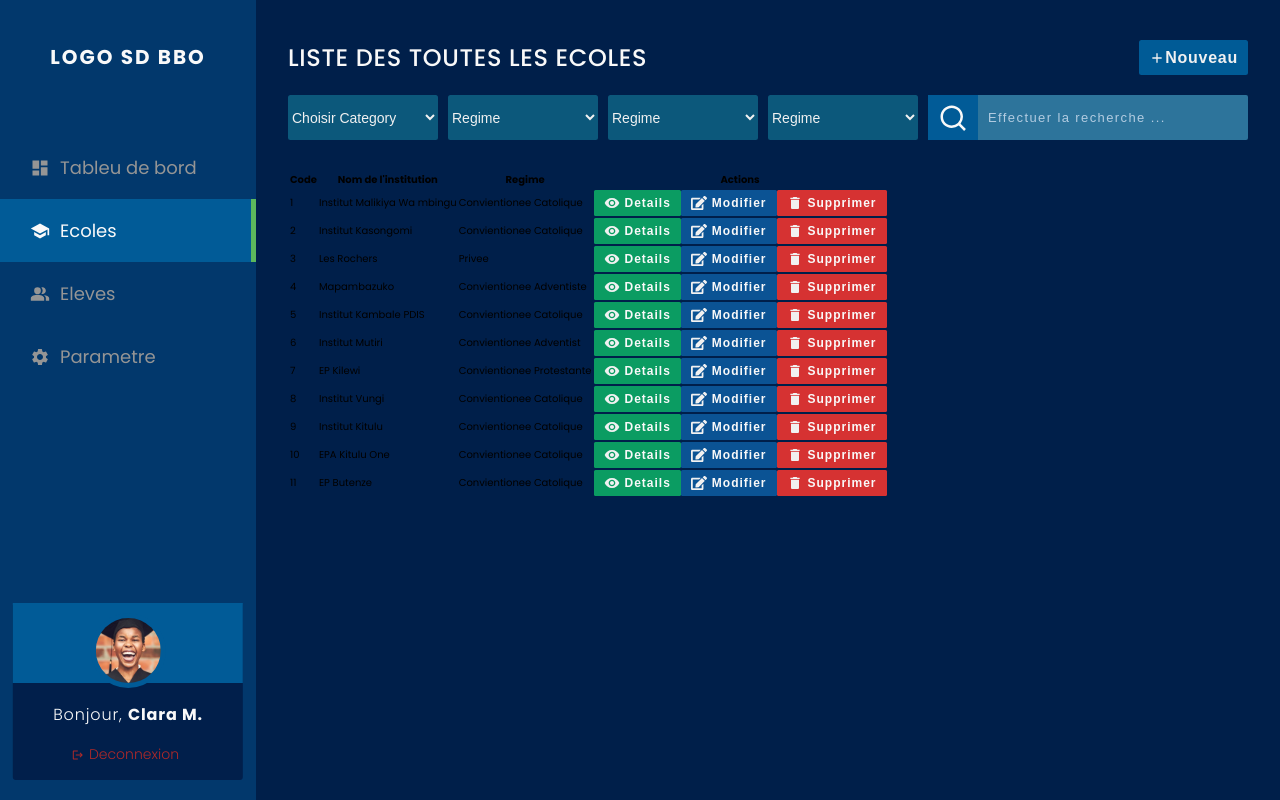
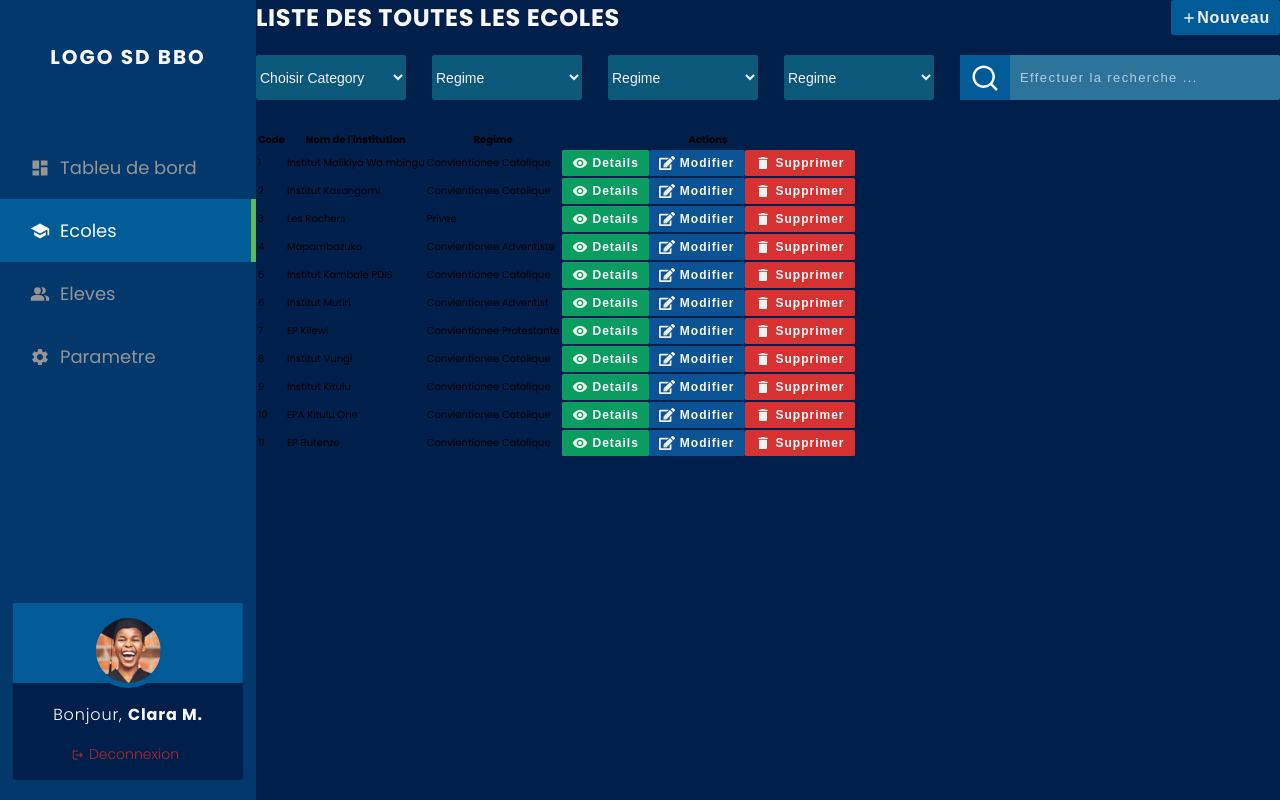
Before and after one commit to Mechack08/academic-subdivision-school-management, a React (Create React App) app: page /ecoles in a window 1280 px wide. Built offline with nearby package versions, Linux system fonts and the light colour scheme.

Commit message:
move general style to the main css file

```diff
--- a/src/components/school/school.css
+++ b/src/components/school/school.css
@@ -1,8 +1,3 @@
-.school-container {
-  padding: 4rem 3.2rem;
-  grid-column: 2 / -1;
-}
-
 .school-container > .header > .head {
   display: flex;
   justify-content: space-between;
@@ -27,11 +22,6 @@
   letter-spacing: 0.2rem;
 }
 
-.school-container > .header h1 {
-  font-size: 2.4rem;
-  font-weight: 500;
-}
-
 .school-container > .header > div.filters {
   display: flex;
   justify-content: space-between;
```
